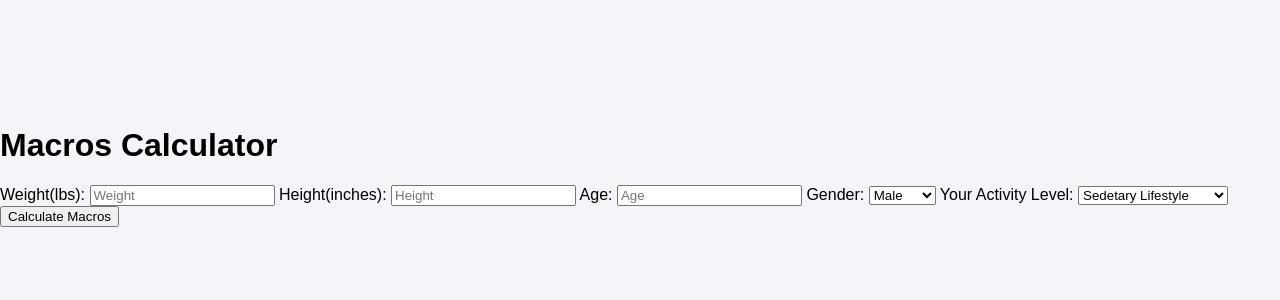
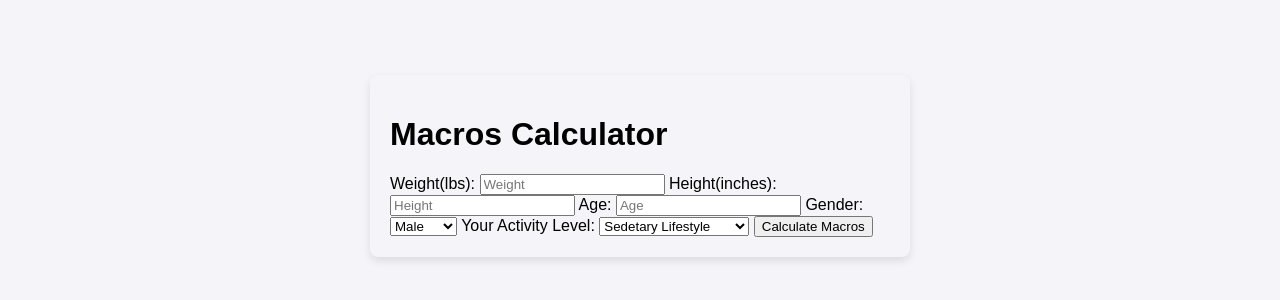
Before and after one commit to irynap24/SBA-4, a plain HTML site: page index.html in a window 1280 px wide. Shown: the part 234-534 px from the top of the page. Drawn offline with nearby package versions, Linux system fonts and the light colour scheme.

Commit message:
container css

```diff
--- a/styles.css
+++ b/styles.css
@@ -8,3 +8,12 @@ body {
   align-items: center;
   height: 100vh;
 }
+.container {
+  background-color: #f4f4f9;
+  border-radius: 8px;
+  box-shadow: 0 4px 8px rgba(0, 0, 0, 0.1);
+  padding: 20px;
+  width: 100%;
+  max-width: 500px;
+  margin: 20px;
+}
```
